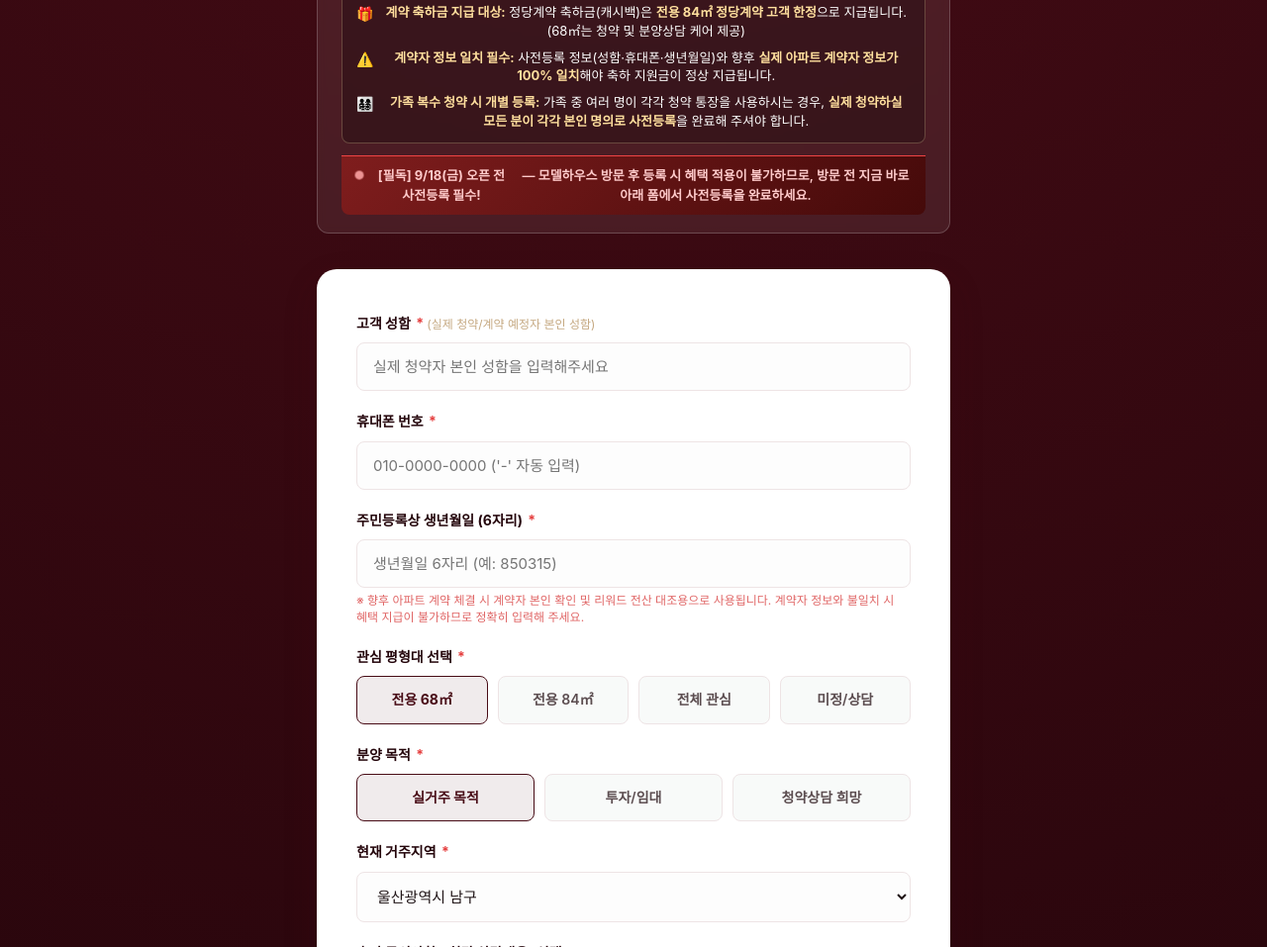
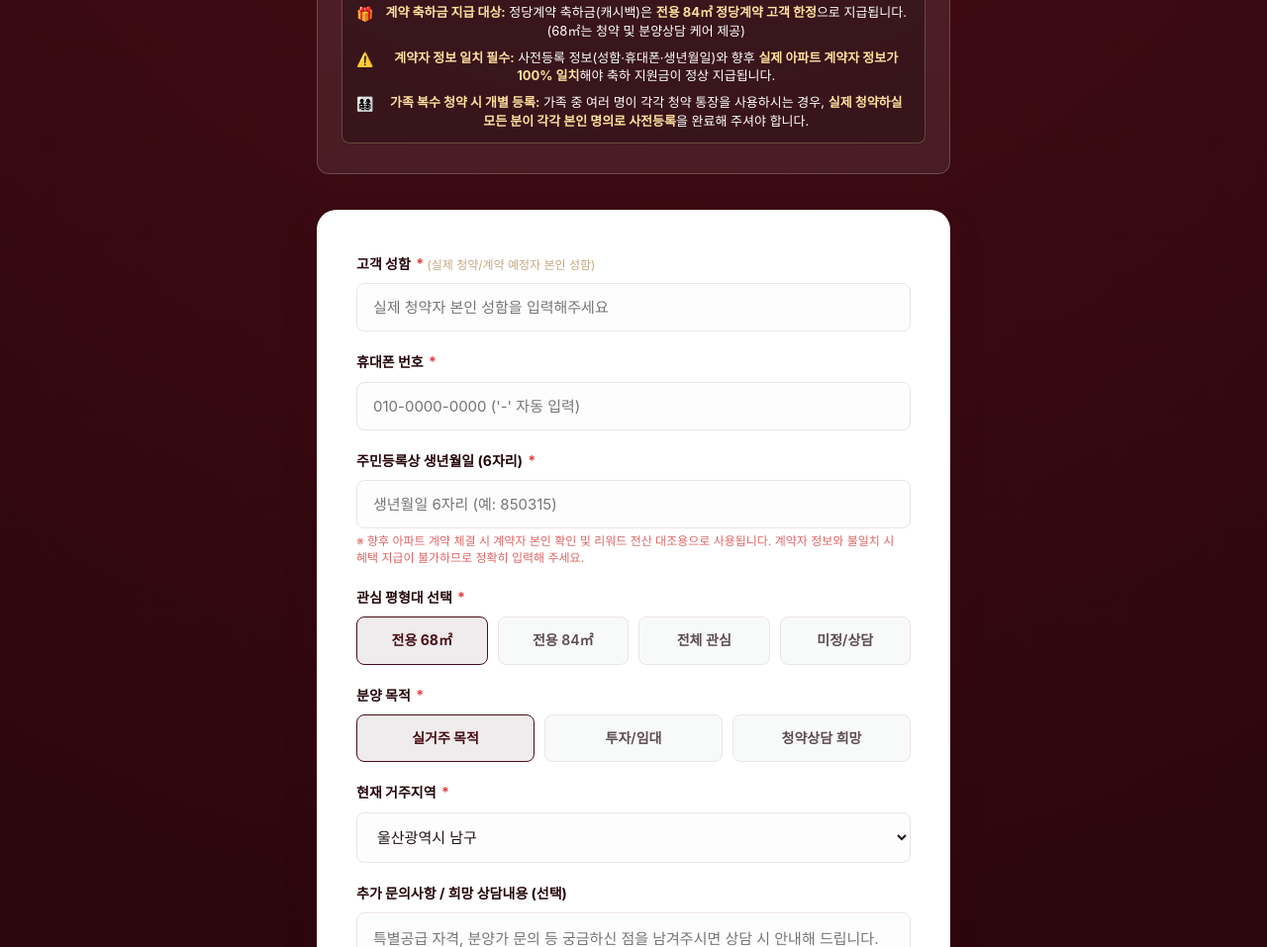
Before and after one commit to antemus/vista-thepark, a website: page index.html in a window 1280 px wide. Shown: the part 8120-9077 px from the top of the page at 99% size. Drawn offline with Linux system fonts and the light colour scheme; a web font is replaced by a local one.

Commit message:
fix: remove urgent-flash reassure-urgency banner above form

```diff
--- a/index.html
+++ b/index.html
@@ -698,11 +698,6 @@
               </div>
             </div>
           </div>
-
-          <div class="reassure-urgency urgent-flash">
-            <span class="urgency-dot"></span>
-            <strong>[필독] 9/18(금) 오픈 전 사전등록 필수!</strong> — 모델하우스 방문 후 등록 시 혜택 적용이 불가하므로, 방문 전 지금 바로 아래 폼에서 사전등록을 완료하세요.
-          </div>
         </div>
       </div>
 
```
